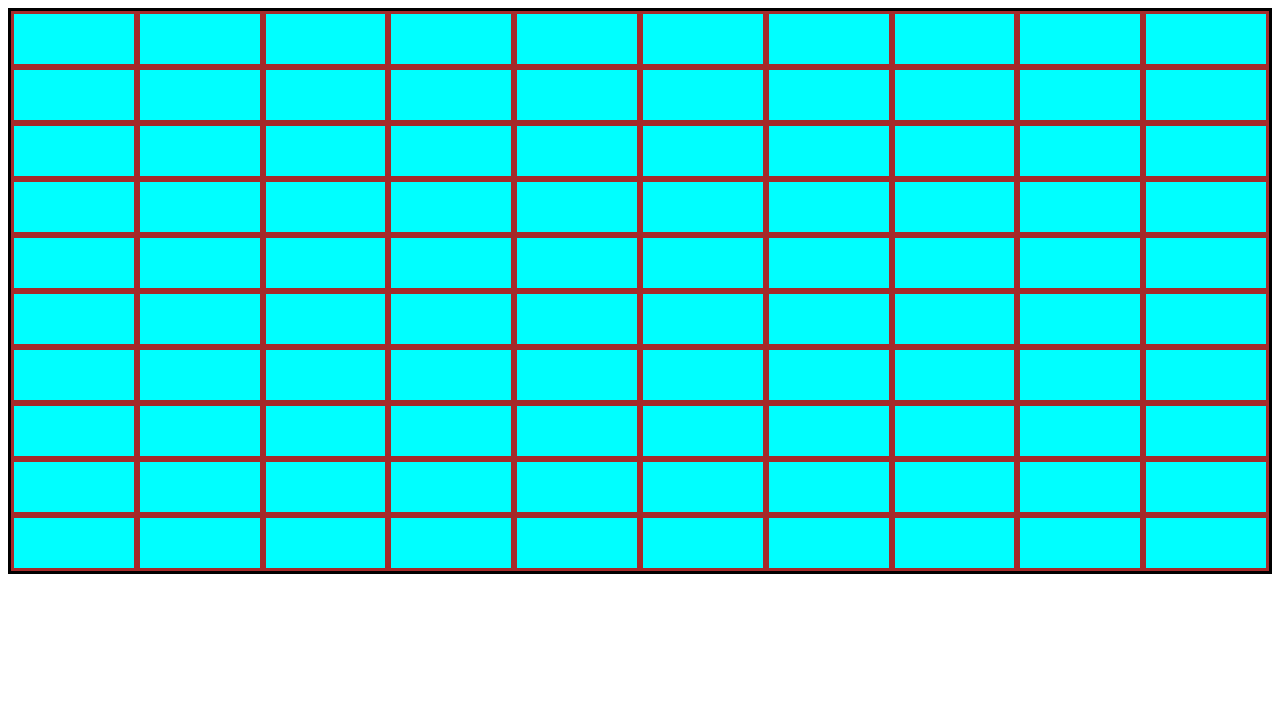
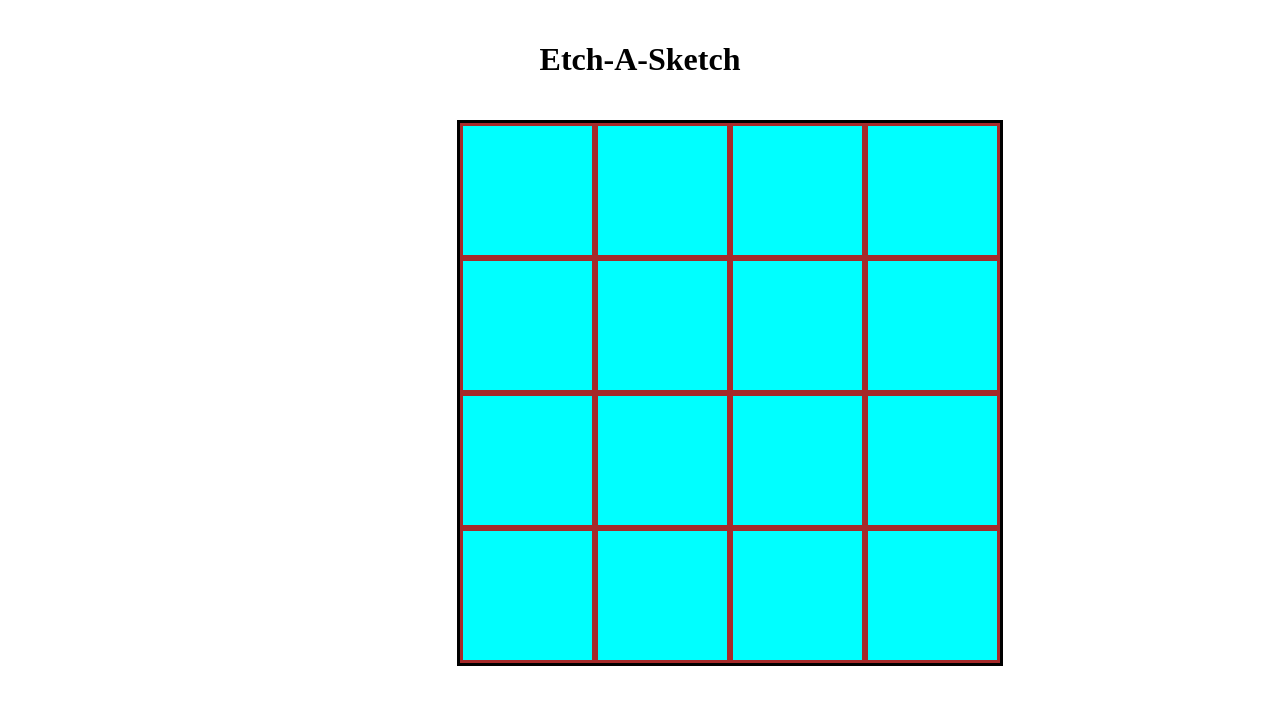
Before and after one commit to Rmckinstry/etch-sketch, a plain HTML site: page index.html in a window 1280 px wide. Drawn offline with Linux system fonts and the light colour scheme.

Commit message:
added prelim styling to container

```diff
--- a/index.html
+++ b/index.html
@@ -9,6 +9,9 @@
     <script src="main.js" defer></script>
 </head>
 <body>
+    <header>
+        <h1>Etch-A-Sketch</h1>
+    </header>
     <main>
         <div class="container"></div>
     </main>
--- a/main.js
+++ b/main.js
@@ -1,6 +1,6 @@
 const container = document.querySelector('.container');
 
-let input = 10;
+let input = 4;
 let count = input*input;
 
 container.style.gridTemplateColumns = `repeat(${input},1fr)`;
--- a/style.css
+++ b/style.css
@@ -1,16 +1,23 @@
 main{
     margin: 0;
     padding: 0;
+    position: relative;
+}
+h1{
+    text-align: center;
+    padding: 20px;
 }
 
 .container{
     display: grid;
+    position: absolute;
+    left: 35.5%;
+    border-style: solid;
+    height: 540px;
+    width: 540px;
 
-    border-style: solid;
 }
 .div-style{
-
-    height: 50px;
     background-color: aqua;
     border-style: solid;
     border-color: brown;
```
